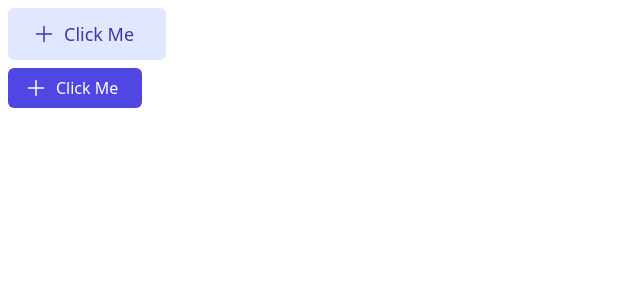
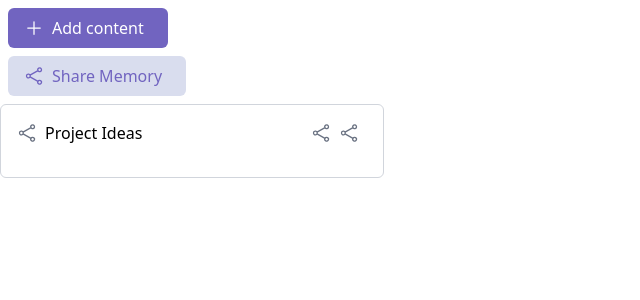
Before and after one commit to Tiger-raj/ai-memory, a React (Vite) app in the folder frontend/: page / in a window 1280 px wide. Shown: the top 300 px of the page, without its empty margins (0-640 px from the left). Built offline with nearby package versions, Linux system fonts and the light colour scheme.

Commit message:
fine tuned button component and started working on card component

```diff
--- a/frontend/index.html
+++ b/frontend/index.html
@@ -4,6 +4,7 @@
     <meta charset="UTF-8" />
     <meta name="viewport" content="width=device-width, initial-scale=1.0" />
     <title>Vite + React + TS</title>
+    <script async src="https://platform.twitter.com/widgets.js" charset="utf-8"></script>
   </head>
   <body>
     <div id="root"></div>
--- a/frontend/src/App.css
+++ /dev/null
@@ -1 +0,0 @@
-/* @import "tailwindcss"; */
--- a/frontend/src/App.tsx
+++ b/frontend/src/App.tsx
@@ -1,12 +1,14 @@
-import "./App.css";
-import { Button } from "./components/ui/Button";
+import { Button } from "./components/Button";
+import { Card } from "./components/Card";
 import { PlusIcon } from "./icons/PlusIcon";
+import { ShareIcon } from "./icons/ShareIcon";
 
 function App() {
   return (
     <>
-      <Button startIcon={<PlusIcon />} variant="secondary" size="lg" text="Click Me" onClick={() => console.log("Button clicked")} />
-      <Button startIcon={<PlusIcon />} variant="primary" size="md" text="Click Me" onClick={() => console.log("Primary button clicked")} />
+      <Button startIcon={<PlusIcon />} variant="primary" size="md" text="Add content" onClick={() => console.log("Button clicked")} />
+      <Button startIcon={<ShareIcon />} variant="secondary" size="md" text="Share Memory" onClick={() => console.log("Secondary button clicked")} />
+      <Card />
     </>
   );
 }
--- a/frontend/src/components/ui/Button.tsx
+++ b/frontend/src/components/Button.tsx
@@ -1,15 +1,16 @@
+import type { ReactElement } from "react";
+
 interface ButtonProps {
   variant: "primary" | "secondary";
   size: "sm" | "md" | "lg";
   text: string;
   onClick: () => void;
-  startIcon?: React.ReactNode;
-  endIcon?: React.ReactNode;
+  startIcon?: ReactElement;
+  endIcon?: ReactElement;
 }
-
 const variantStyles = {
   primary: "bg-purple-600 text-white",
-  secondary: "bg-purple-300 text-purple-500",
+  secondary: "bg-purple-200 text-purple-600",
 };
 
 const sizeStyles = {
@@ -18,18 +19,14 @@ const sizeStyles = {
   lg: "px-6 py-3 text-lg",
 };
 
-const defaultStyles = "m-2 rounded-md flex";
+const defaultStyles = "m-2 rounded-md flex items-center";
 
 export const Button = (props: ButtonProps) => {
   return (
     <button className={`${variantStyles[props.variant]} ${sizeStyles[props.size]} ${defaultStyles}`} onClick={props.onClick}>
-      <div className="flex items-center">
-        {props.startIcon}
-        <div className="px-2">{props.text}</div>
-        {props.endIcon}
-      </div>
+      {props.startIcon}
+      <div className="px-2">{props.text}</div>
+      {props.endIcon}
     </button>
   );
 };
-
-<Button variant="primary" size="md" text="Click Me" onClick={() => console.log("Button clicked")} />;
--- /dev/null
+++ b/frontend/src/components/Card.tsx
@@ -0,0 +1,33 @@
+import { ShareIcon } from "../icons/ShareIcon";
+
+export function Card() {
+  return (
+    <div>
+      <div className="bg-white rounded-md border border-gray-300 p-4 max-w-96">
+        <div className="flex justify-between mb-4">
+          <div className="flex items-center">
+            <div className="text-gray-500 pr-2">
+              <ShareIcon />
+            </div>
+            Project Ideas
+          </div>
+          <div className="flex items-center">
+            <div className="text-gray-500 pr-2">
+              <ShareIcon />
+            </div>
+            <div className="text-gray-500 pr-2">
+              <ShareIcon />
+            </div>
+          </div>
+        </div>
+        <div>
+          {/* <iframe className="w-full" src="https://www.youtube.com/embed/dQw4w9WgXcQ" title="YouTube video player" frameBorder="0" allow="accelerometer; autoplay; clipboard-write; encrypted-media; gyroscope; picture-in-picture; web-share" referrerPolicy="strict-origin-when-cross-origin" allowFullScreen></iframe> */}
+          {/* this is to embed yt video */}
+          <blockquote className="twitter-tweet">
+            <a href="https://twitter.com/username/status/807811447862468608"></a>
+          </blockquote>
+        </div>
+      </div>
+    </div>
+  );
+}
--- a/frontend/src/icons/PlusIcon.tsx
+++ b/frontend/src/icons/PlusIcon.tsx
@@ -1,6 +1,6 @@
 export const PlusIcon = () => {
   return (
-    <svg xmlns="http://www.w3.org/2000/svg" fill="none" viewBox="0 0 24 24" stroke-width="1.5" stroke="currentColor" className="size-6">
+    <svg xmlns="http://www.w3.org/2000/svg" fill="none" viewBox="0 0 24 24" stroke-width="1.5" stroke="currentColor" className="size-5">
       <path stroke-linecap="round" stroke-linejoin="round" d="M12 4.5v15m7.5-7.5h-15" />
     </svg>
   );
--- /dev/null
+++ b/frontend/src/icons/ShareIcon.tsx
@@ -0,0 +1,7 @@
+export function ShareIcon() {
+  return (
+    <svg xmlns="http://www.w3.org/2000/svg" fill="none" viewBox="0 0 24 24" stroke-width="1.5" stroke="currentColor" className="size-5">
+      <path stroke-linecap="round" stroke-linejoin="round" d="M7.217 10.907a2.25 2.25 0 1 0 0 2.186m0-2.186c.18.324.283.696.283 1.093s-.103.77-.283 1.093m0-2.186 9.566-5.314m-9.566 7.5 9.566 5.314m0 0a2.25 2.25 0 1 0 3.935 2.186 2.25 2.25 0 0 0-3.935-2.186Zm0-12.814a2.25 2.25 0 1 0 3.933-2.185 2.25 2.25 0 0 0-3.933 2.185Z" />
+    </svg>
+  );
+}
--- a/frontend/src/index.css
+++ b/frontend/src/index.css
@@ -1,7 +1,11 @@
 @import "tailwindcss";
 
 @theme {
-  --color-purple-300: #e0e7fe;
-  --color-purple-500: #3e38a7;
-  --color-purple-600: #5046e4;
+  --color-purple-200: #d9ddee;
+  --color-purple-500: #9492db;
+  --color-purple-600: #7164c0;
+
+  --color-gray-100: #eeeeef;
+  --color-gray-200: #e6e9ed;
+  --color-gray-600: #95989c;
 }
```
Also changed, not shown: frontend/src/components/Sidebar.tsx (added), frontend/src/components/SidebarItem.tsx (added).
